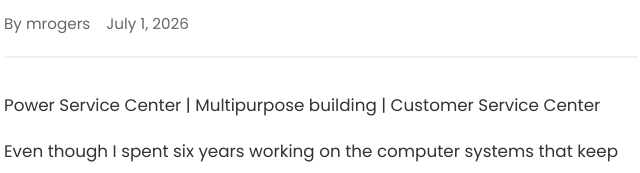
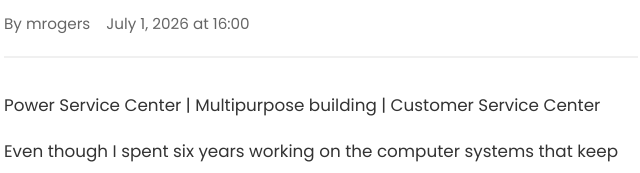
Before and after one commit to djhrr/PapousTravels, an Eleventy site: page src/blog/2026-07-01-work-sites-final-trip-1314-muscle-shoals.md in a window 1280 px wide. Shown: the part 472-645 px from the top of the page, 135-775 px from the left. Built offline with nearby package versions, Linux system fonts and the light colour scheme; Eleventy itself is replaced by a stand-in of ours; files that its build step writes are made by us from their sources; no server answers; what node-ical would draw is missing.

Commit message:
Edit post: Work Sites: Final Trip 13/14 ~ Muscle Shoals

```diff
--- a/src/blog/2026-07-01-work-sites-final-trip-1314-muscle-shoals.md
+++ b/src/blog/2026-07-01-work-sites-final-trip-1314-muscle-shoals.md
@@ -2,6 +2,7 @@
 title: "Work Sites: Final Trip 13/14 ~ Muscle Shoals"
 date: 2026-07-01
 author: mrogers
+time: 16:00
 layout: post
 ---
 
```
